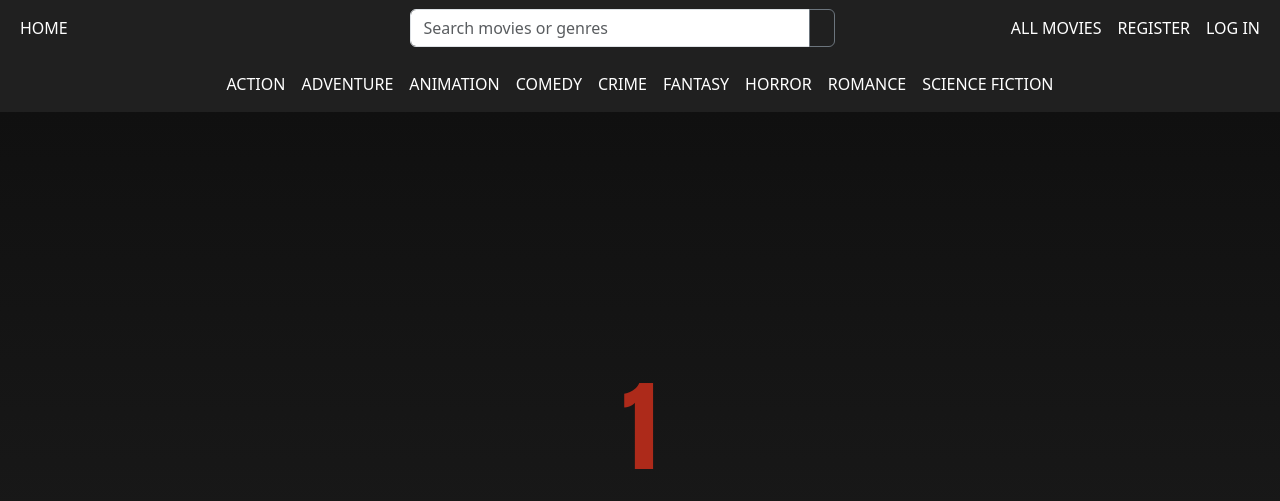
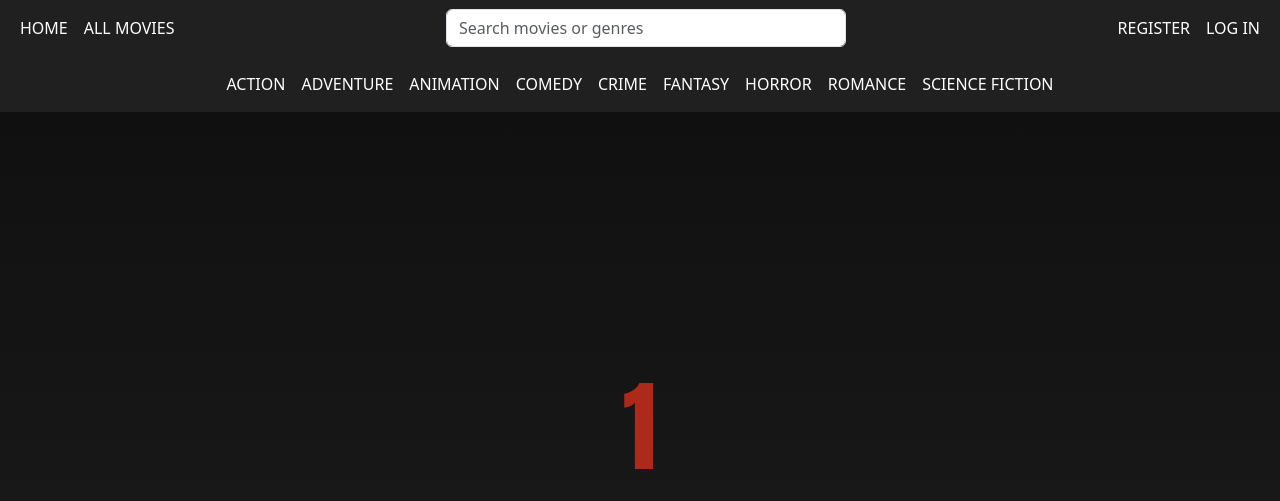
Before and after one commit to Sidharthkk06/MovieDataBase, a Django app: page /MovieApp/ in a window 1280 px wide. Shown: the top 501 px of the page. Run offline with Django 4.2, Linux system fonts and the light colour scheme; data comes from the database, SQL or seed files in the repository.

Commit message:
initial commit

```diff
--- a/MovieApp/templates/MovieApp/base.html
+++ b/MovieApp/templates/MovieApp/base.html
@@ -18,9 +18,12 @@
     <nav class="navbar navbar-expand-lg fixed-top" id="navbar1">
         <div class="container-fluid">
 
-            <ul class="navbar-nav me-auto">
+            <ul class="navbar-nav me">
                 <li class="nav-item">
                     <a class="nav-link" href="{% url 'home' %}">HOME</a>
+                </li>
+                <li class="nav-item">
+                    <a class="nav-link" href="{% url 'movie_lst' %}">All Movies</a>
                 </li>
             </ul>
 
@@ -28,18 +31,12 @@
                 <form class="d-flex" action="{% url 'search' %}" method="GET">
                     <div class="input-group">
                         <input type="text" class="form-control" name="query" placeholder="Search movies or genres" style="width: 400px;">
-                        <button type="submit" class="btn btn-outline-secondary">
-                            <i class="bi bi-search"></i> <!-- Assuming you're using Bootstrap icons -->
-                        </button>
                     </div>
                 </form>
             </div>
 
 
             <ul class="navbar-nav">
-                <li class="nav-item">
-                    <a class="nav-link" href="{% url 'movie_lst' %}">All Movies</a>
-                </li>
                 {% if request.user.is_authenticated %}
                 <li class="nav-item">
                     <a class="nav-link">Welcome, {{ request.user.username }}</a>
```
